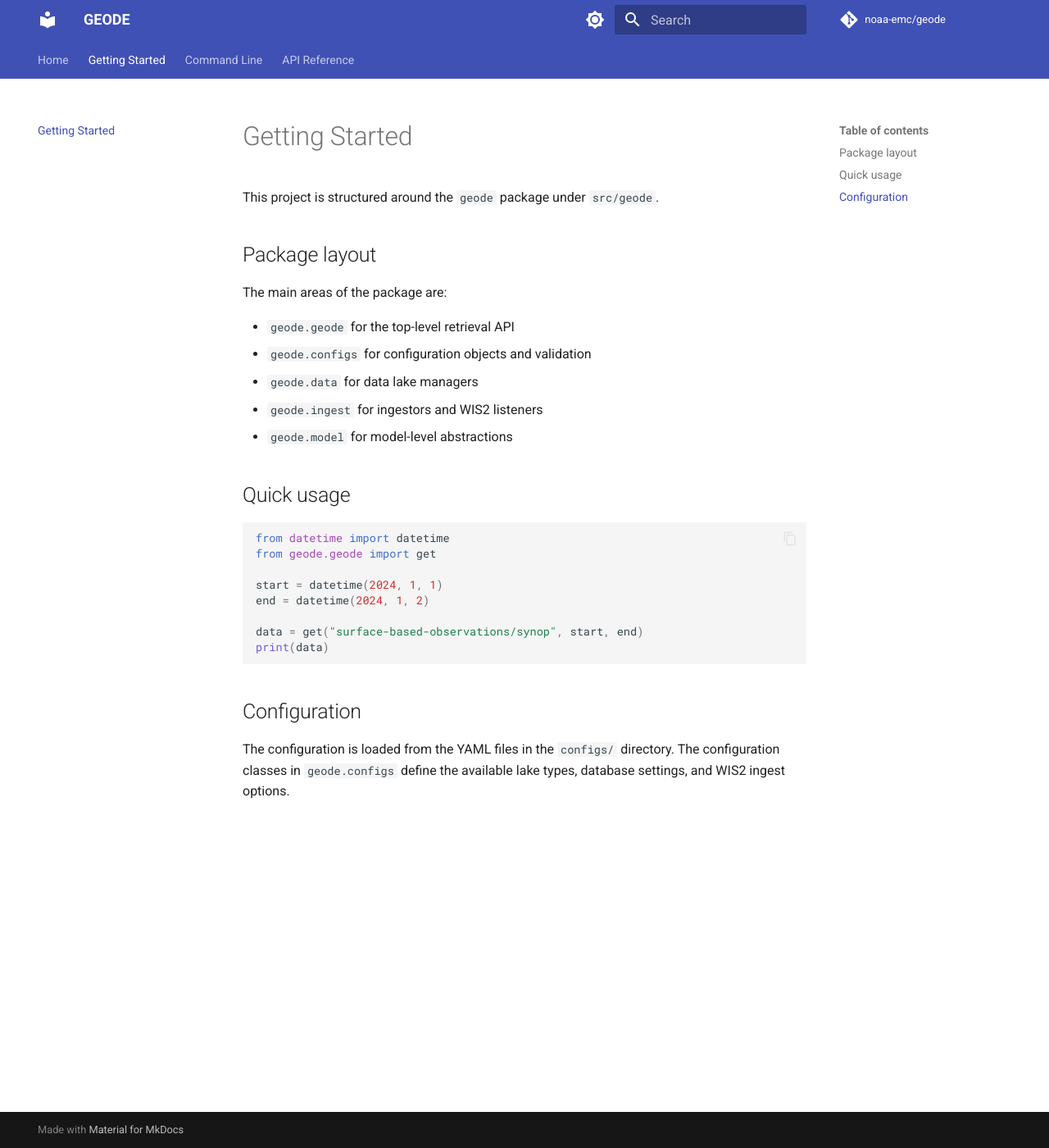
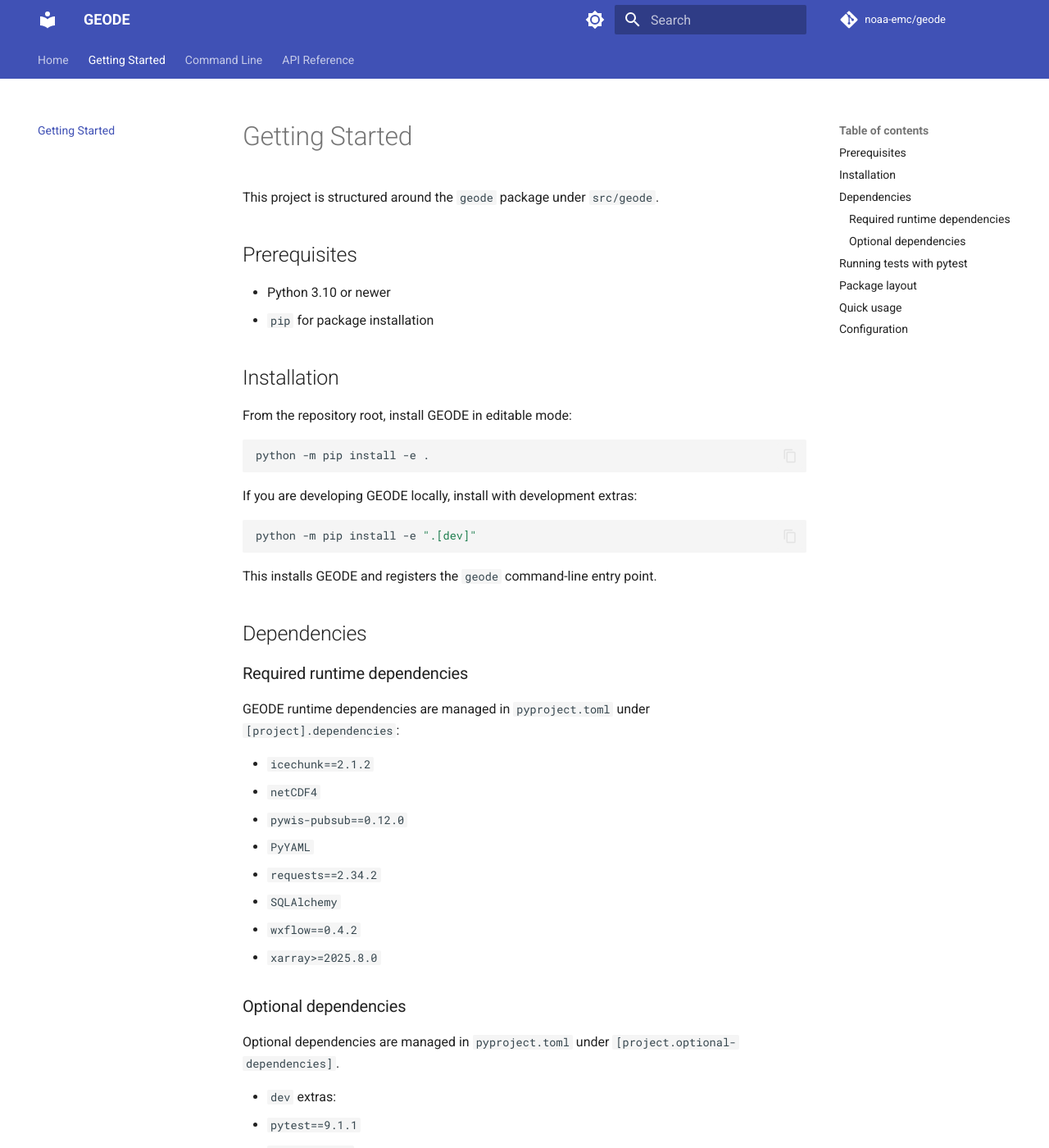
Before and after one commit to NOAA-EMC/GEODE, an MkDocs documentation site: the page built from docs/getting-started.md, in a window 1280 px wide and 1400 px high. Shown: the whole window at 82% size. Built offline with MkDocs 1.6.1 and Material for MkDocs 9.7.7, drawn with Linux system fonts in a browser that asks for light colours; comment, search, counter and statistics services are not loaded; some of the changed text lies outside the part shown.

````diff
--- a/docs/getting-started.md
+++ b/docs/getting-started.md
@@ -1,6 +1,72 @@
 # Getting Started
 
 This project is structured around the `geode` package under `src/geode`.
+
+## Prerequisites
+
+- Python 3.10 or newer
+- `pip` for package installation
+
+## Installation
+
+From the repository root, install GEODE in editable mode:
+
+```bash
+python -m pip install -e .
+```
+
+If you are developing GEODE locally, install with development extras:
+
+```bash
+python -m pip install -e ".[dev]"
+```
+
+This installs GEODE and registers the `geode` command-line entry point.
+
+## Dependencies
+
+### Required runtime dependencies
+
+GEODE runtime dependencies are managed in `pyproject.toml` under
+`[project].dependencies`:
+
+- `icechunk==2.1.2`
+- `netCDF4`
+- `pywis-pubsub==0.12.0`
+- `PyYAML`
+- `requests==2.34.2`
+- `SQLAlchemy`
+- `wxflow==0.4.2`
+- `xarray>=2025.8.0`
+
+### Optional dependencies
+
+Optional dependencies are managed in `pyproject.toml` under
+`[project.optional-dependencies]`.
+
+- `dev` extras:
+  - `pytest==9.1.1`
+  - `ruff==0.16.3`
+
+Install optional dependencies with:
+
+```bash
+python -m pip install -e ".[dev]"
+```
+
+## Running tests with pytest
+
+Run tests from the repository root:
+
+```bash
+python -m pytest test/ -v
+```
+
+The CI workflow runs:
+
+```bash
+python -m pytest test/ -v -s -W error::pytest.PytestUnhandledThreadExceptionWarning
+```
 
 ## Package layout
 
````
Also changed, not shown: README.md (+27 -0 lines).
